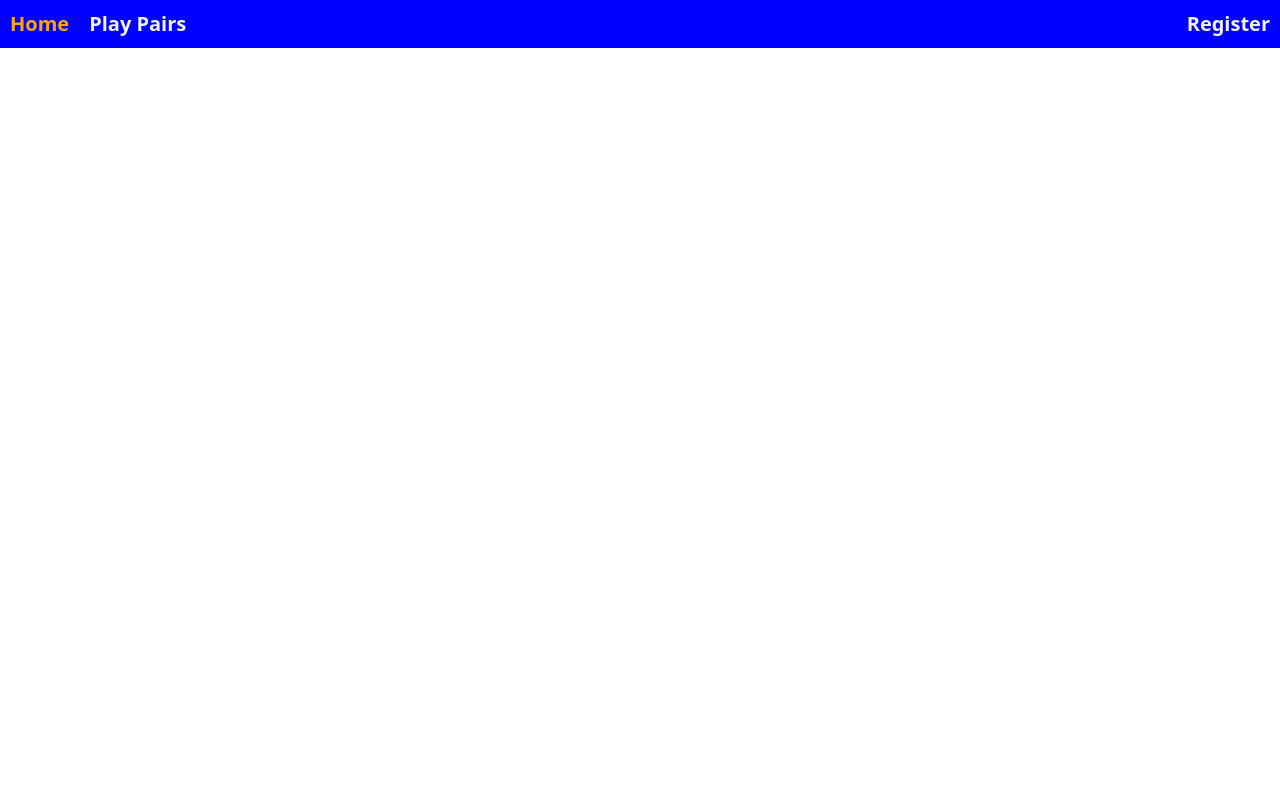
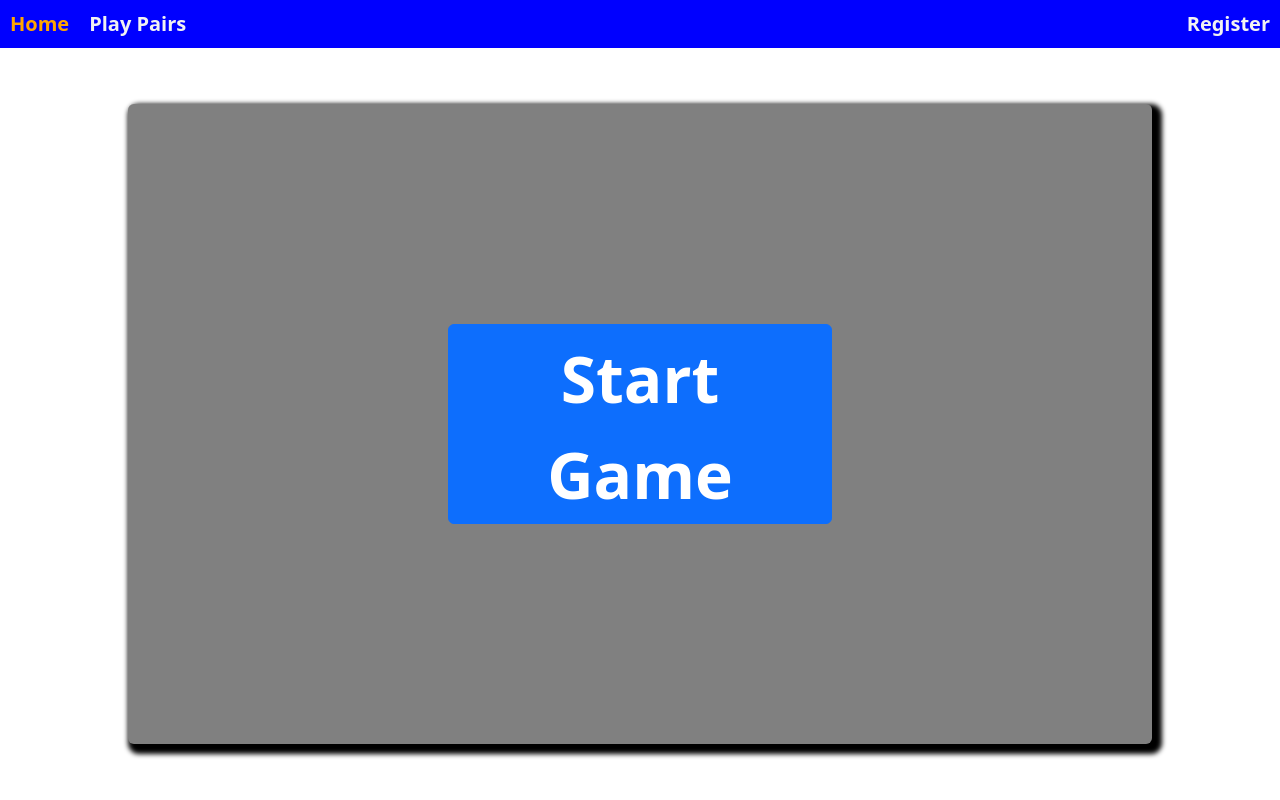
Before and after one commit to Barnesy41/Mini-game-website, a PHP site: page /pairs.php in a window 1280 px wide. Run offline with PHP 8.4, Linux system fonts and the light colour scheme.

Commit message:
emoji generation V1

```diff
--- a/Pages/pairs.php
+++ b/Pages/pairs.php
@@ -2,20 +2,16 @@
 
 <html>
 <head>
-    <title>Home</title>
+    <title>Pairs</title>
     <link rel="stylesheet" href="../Style Sheets/styles.css" type="text/css"> <!-- link to style sheet -->
     <meta name="viewport" content="width=device-width, initial-scale=1">
     <link href="https://cdn.jsdelivr.net/npm/bootstrap@5.3.0-alpha1/dist/css/bootstrap.min.css" rel="stylesheet" integrity="sha384-GLhlTQ8iRABdZLl6O3oVMWSktQOp6b7In1Zl3/Jr59b6EGGoI1aFkw7cmDA6j6gD" crossorigin="anonymous">
     <script src="https://code.jquery.com/jquery-3.6.0.min.js"></script>
-</head>
-
-<html>
-<body>
 
     <!-- Check if cookies are set -->
     <?php
         if(isset($_COOKIE['username']) && isset($_COOKIE['avatar'])){
-        if (!session_status() === PHP_SESSION_ACTIVE) {
+            if (session_status() !== PHP_SESSION_ACTIVE) {
                 session_start();
             }
             $_SESSION['username'] = $_COOKIE['username'];
@@ -35,8 +31,28 @@
         }
     ?>
 
+    <!-- The js to generate a random emoji image -->
+    <script src="../Scripts/generate-emoji-image.js"></script>
+
+    <!-- The js behind the pairs game -->
+    <script src="../Scripts/pairs.js"></script>
+
+</head>
+
 <html>
 <body>
     <?php include '../Elements/navbar.php' ?>
 
+    <div class="viewport">
+
+
+        <!-- TODO: hide canvas element -->
+        <canvas id="hidden-canvas" hidden></canvas> <!-- element used to draw emojis before saving them as img -->
+        <div class="pairs-container rounded" id="pairs-container">
+            <div class="center" id='centerStartButton'>
+                <button type="button" id="start-game-button" class="btn btn-primary" onclick="pairsMainLoop()">Start Game</button> <!-- run all of the generating emojis functions using one function, update a session variable with the results then call the main loop function after. -->
+            </div>
+        </div>
+    </div>
+
 </body>
--- a/Scripts/generate-emoji-image.js
+++ b/Scripts/generate-emoji-image.js
@@ -1,12 +1,22 @@
 var emojiSrc;
-function generateRandomEmoji() {
+async function generateRandomEmoji(arrOfImageComponents) {
     //Initialize the images
     emojiEyes = new Image();
     emojiMouth = new Image();
 
+    var isDuplicate = true;
+    eyesFileName = "";
+    mouthFileName = "";
+    arrOfFileNames = [];
+    var emojiEyesNum = -1;
+    var emojiMouthNum = -1;
+
+    while (isDuplicate) {
+        isDuplicate = false;
+
         //Start with random images
-    var emojiEyesNum = Math.floor(Math.random() * 3) + 1;
-    var emojiMouthNum = Math.floor(Math.random() * 3) + 1;
+        emojiEyesNum = Math.floor(Math.random() * 3) + 1;
+        emojiMouthNum = Math.floor(Math.random() * 3) + 1;
 
         //save the file name of all the current images in global variables
         eyesFileName = "eyes" + emojiEyesNum + ".png";
@@ -15,14 +25,51 @@ function generateRandomEmoji() {
         //Append the file names to an array that is later returned by this function.
         arrOfFileNames = [eyesFileName, mouthFileName];
 
+        if (arrOfImageComponents != undefined) {
+            for (var k = 0; k < arrOfImageComponents.length; k++) {
+                if (arrOfImageComponents[k].toString() === arrOfFileNames.toString()) {
+                    isDuplicate = true; //Image already exists
+                    break;
+                }
+            }
+        }
+
+        if (!isDuplicate) {
+            console.log(arrOfImageComponents);
+        }
+    }
+
     // Get the source of each images
     var emojiEyesSource = "../Images/" + eyesFileName;
     var emojiMouthSource = "../Images/" + mouthFileName;
 
+    var promise = await new Promise(function (resolve, reject) {
+        var numOfLoadedImages = 0;
+        var numImagesToLoad = 2;
+
         //load each image into the image object
+        emojiEyes.onload = function () {
+            numOfLoadedImages++;
+            if (numOfLoadedImages === numImagesToLoad) {
+                generateEmoji()
+                resolve([eyesFileName, mouthFileName]);
+            }
+        };
+        emojiEyesNum.onerror = reject;
         emojiEyes.src = emojiEyesSource;
+
+        emojiMouth.onload = function () {
+            numOfLoadedImages++;
+            if (numOfLoadedImages === numImagesToLoad) {
+                generateEmoji()
+                resolve([eyesFileName, mouthFileName]);
+            }
+        };
+        emojiMouth.onerror = reject;
         emojiMouth.src = emojiMouthSource;
-    generateEmoji();
+        console.log(emojiEyes, emojiMouth);
+    });
+    return promise;
 
 
     function generateEmoji() {
@@ -31,8 +78,7 @@ function generateRandomEmoji() {
         canvas.width = 240; //might not be necessary
         canvas.height = 240; //might not be necessary
 
-        canvasContext.strokeStyle = "red"; //TODO cycle colors
-        //canvasContext.rect(0, 0, canvas.width, canvas.height);
+        console.log(emojiEyes, emojiMouth);
         canvasContext.drawImage(emojiEyes, (240 - emojiEyes.width) / 2, 10);
         canvasContext.drawImage(emojiMouth, (240 - emojiMouth.width) / 2, 10);
 
@@ -56,5 +102,4 @@ function generateRandomEmoji() {
 
         }
     }
-    return arrOfFileNames;
 }
--- /dev/null
+++ b/Scripts/pairs.js
@@ -0,0 +1,21 @@
+function removeButton() {
+    var element = document.getElementById("start-game-button")
+    element.remove();
+}
+
+
+
+async function pairsMainLoop() {
+    removeButton(); //Remove the 'start game' button
+
+    //generate 2 unique images
+    var numImages = 2;
+    var arrOfImageComponents = [];
+
+    for (var i = 0; i < numImages; i++) {
+        var arrOfUsedComponents = await generateRandomEmoji(arrOfImageComponents);
+        arrOfImageComponents.push(arrOfUsedComponents);
+
+    }
+    console.log(arrOfImageComponents);
+}
--- a/Style Sheets/styles.css
+++ b/Style Sheets/styles.css
@@ -161,3 +161,34 @@ div#right{
     margin-right: 10px;
     font-weight: bold;
 }
+
+
+
+/* Pairs.php styling */
+.pairs-container{
+    background-color: grey;
+    box-shadow: 5px 5px 5px 5px rgb(0, 0, 0);
+
+    width: 80%;
+    height: 80%;
+
+    margin: auto;
+    margin-top: calc((100vh - 3em - 80vh) / 2);
+
+}
+
+.center {
+    display: flex;
+    justify-content: center;
+    align-items: center;
+    height: 100%;
+}
+
+#start-game-button{
+    font-size: 5vw;
+    font-weight: bold;
+
+    width: 30vw;
+    height: 25vh;
+
+}
```
Also changed, not shown: Elements/upload-emoji.php (added, +22 -0 lines). Lines whose indentation alone changed are shown as unchanged.
